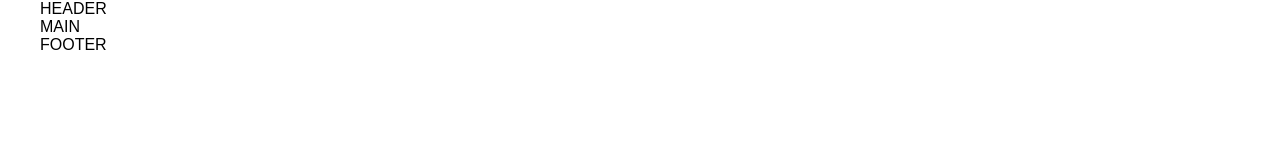
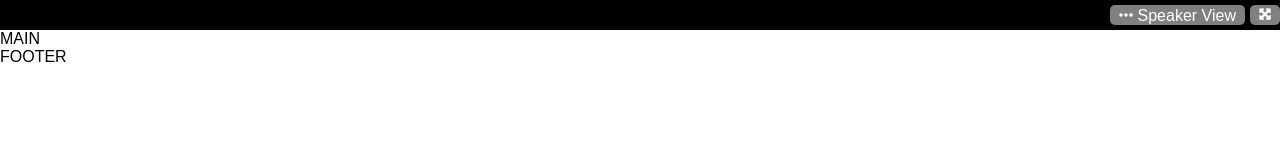
Before and after one commit to MironAlberto/html-css-zoom, a plain HTML site: page index.html in a window 1280 px wide. Drawn offline with Linux system fonts and the light colour scheme.

Commit message:
inizio body, header e attributi su css

```diff
--- a/css/style.css
+++ b/css/style.css
@@ -1,20 +1,49 @@
-/*
-    RESET
-*/
+/*RESET*/
 * {
     margin: 0;
     padding: 0;
     box-sizing: border-box;
 }
 
-/*
-    GENERAL
-*/
+
+/*GENERAL*/
 html {
     font-family: Arial, Helvetica, sans-serif;
 }
 
-.container {
-    max-width: 1200px;
-    margin: 0 auto;
+
+/* HEADER */
+header{
+    background-color: black;
+    height: 30px;
+    width: 100%;
 }
+
+.header-icons{
+    text-align: center;
+    color: white;
+    height: 20px;
+    display: flex;
+    justify-content: right;
+    align-items: center;
+    padding-top: 10px;
+}
+
+.header-icon-1{
+    width: 135px;
+    height: 20px;
+    background-color: gray;
+    border-radius: 5px;
+    padding-top: 2px;
+}
+
+.header-icon-2{
+    width: 30px;
+    height: 20px;
+    background-color: gray;
+    border-radius: 5px;
+    font-size: small;
+    margin-left: 5px;
+    padding-top: 2px;
+
+}
--- a/index.html
+++ b/index.html
@@ -3,7 +3,9 @@
     <head>
         <meta charset="UTF-8">
         <meta name="viewport" content="width=device-width, initial-scale=1.0">
-        <title>Template HTML CSS</title>
+        <title>Zoom</title>
+
+        <link rel="stylesheet" href="https://cdnjs.cloudflare.com/ajax/libs/font-awesome/6.4.2/css/all.min.css" integrity="sha512-z3gLpd7yknf1YoNbCzqRKc4qyor8gaKU1qmn+CShxbuBusANI9QpRohGBreCFkKxLhei6S9CQXFEbbKuqLg0DA==" crossorigin="anonymous" referrerpolicy="no-referrer" />
 
         <!-- CSS -->
         <link rel="stylesheet" href="css/style.css">
@@ -12,9 +14,29 @@
 
         <!-- Inizio Header Principale -->
         <header>
-            <div class="container">
-                HEADER
+
+            <div class="header-container">
+
+                <div class="header-icons">
+
+                    <div class="header-icon-1">
+
+                        <i class="fa-solid fa-ellipsis"></i>
+
+                        Speaker View
+
+                    </div>
+
+                    <div class="header-icon-2">
+
+                        <i class="fa-solid fa-maximize"></i>
+
+                    </div>
+
+                </div>
+
             </div>
+
         </header>
         <!-- Fine Header Principale -->
 
```
Also changed, not shown: 1 other file.
